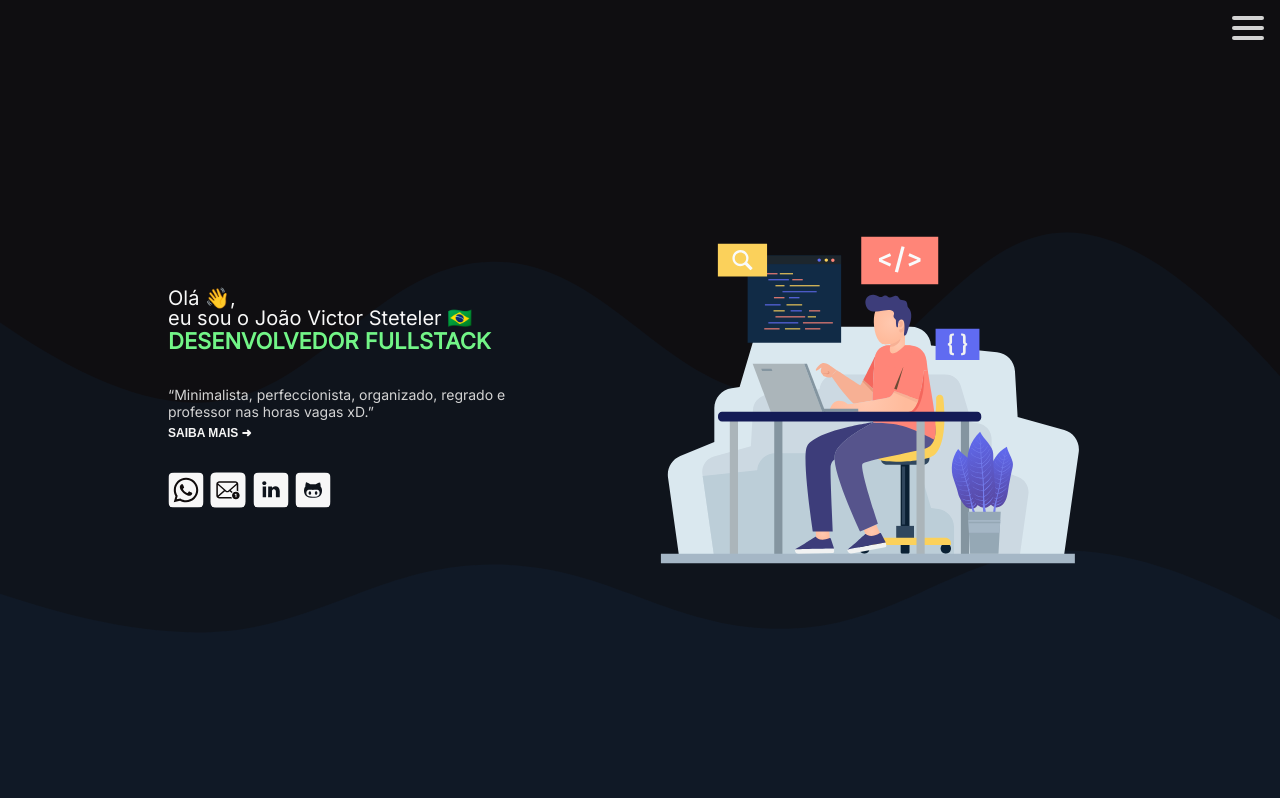
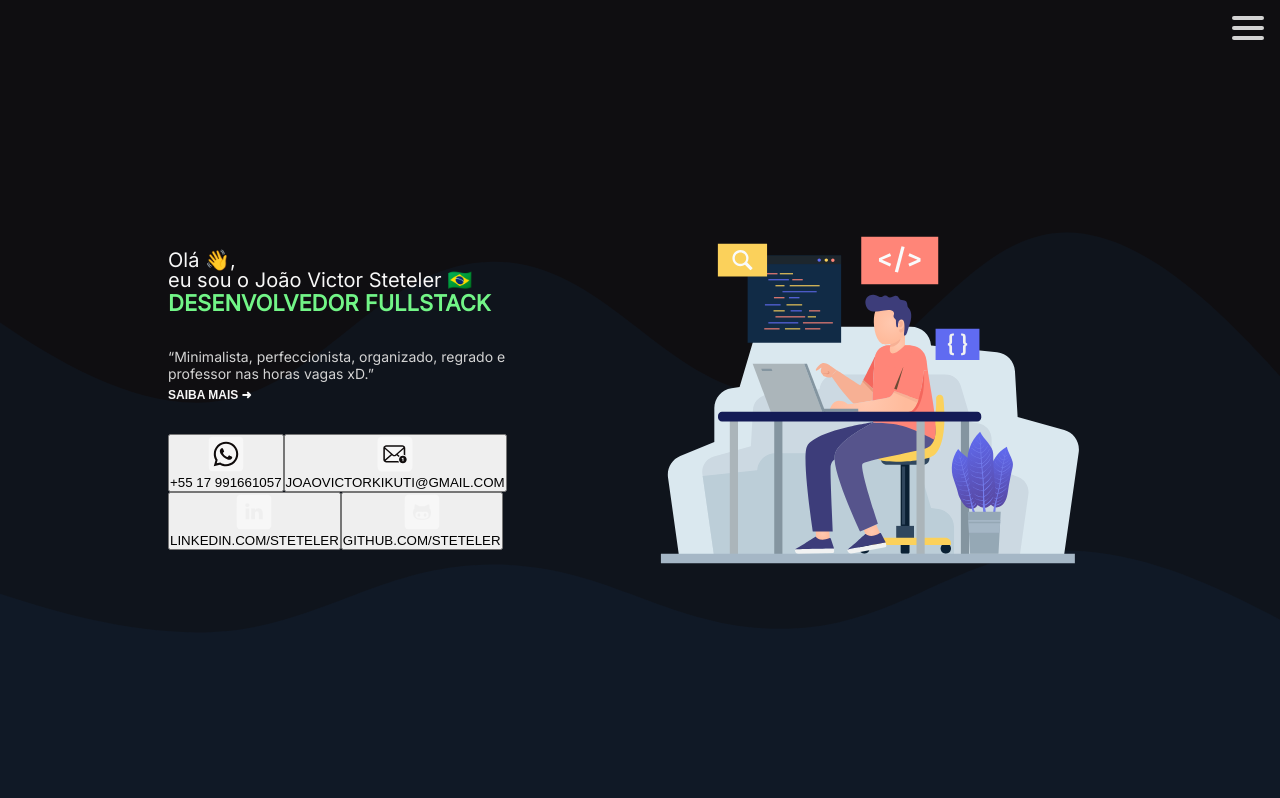
Before and after one commit to steteler/steteler-portfolio, a Next.js app: page / in a window 1280 px wide. Shown: the top 798 px of the page. Built offline with nearby package versions, Linux system fonts and the light colour scheme.

Commit message:
feat(components/contact): adicionado state no contact para criar efeito de click
ao clicar nos botões de contact ele faz um efeito, abre e mostra os links de contato

```diff
--- a/components/Contact/ContactContainer.jsx
+++ b/components/Contact/ContactContainer.jsx
@@ -1,17 +1,50 @@
-import styles from '@styles/Contact/ContactContainer.module.css';
+import { useCallback, useState } from 'react';
 import wppIcon from '@public/Contact/icon-wpp.svg';
 import emailIcon from '@public/Contact/icon-email.svg';
 import linkedinIcon from '@public/Contact/icon-linkedin.svg';
 import githubIcon from '@public/Contact/icon-github.svg';
+import styles from '@styles/Contact/ContactContainer.module.css';
 import ContactItem from './ContactItem';
 
 export default function ContactContainer({ align = 'left' }) {
+  const [contactId, setContactId] = useState(null);
+
+  const toggleOpen = useCallback((id) => {
+    setContactId((prevId) => (prevId === id ? null : id));
+  }, []);
+
   return (
-    <section className={styles['page-contact']} style={{ textAlign: align }}>
-      <ContactItem link="#" src={wppIcon.src} alt="Número whatsapp para contato" />
-      <ContactItem link="#" src={emailIcon.src} alt="Email para contato" />
-      <ContactItem link="#" src={linkedinIcon.src} alt="Linkedin para contato" />
-      <ContactItem link="#" src={githubIcon.src} alt="Github para contato" />
+    <section className={styles.contact} style={{ textAlign: align }}>
+      <ContactItem
+        text="+55 17 991661057"
+        src={wppIcon.src}
+        alt="Email para contato"
+        callBack={() => toggleOpen(1)}
+        isOpen={contactId === 1}
+      />
+      <ContactItem
+        text="joaovictorkikuti@gmail.com"
+        src={emailIcon.src}
+        alt="Email para contato"
+        callBack={() => toggleOpen(2)}
+        isOpen={contactId === 2}
+      />
+      <ContactItem
+        link="https://www.linkedin.com/in/steteler/"
+        text="linkedin.com/steteler"
+        src={linkedinIcon.src}
+        alt="Linkedin para contato"
+        callBack={() => toggleOpen(3)}
+        isOpen={contactId === 3}
+      />
+      <ContactItem
+        link="https://github.com/steteler"
+        text="github.com/steteler"
+        src={githubIcon.src}
+        alt="Github para contato"
+        callBack={() => toggleOpen(4)}
+        isOpen={contactId === 4}
+      />
     </section>
   );
 }
--- a/components/Contact/ContactItem.jsx
+++ b/components/Contact/ContactItem.jsx
@@ -3,10 +3,15 @@ import Link from 'next/link';
 import styles from '@styles/Contact/ContactItem.module.css';
 
 export default function ContactItem({
-  link, src, alt,
+  link = '',
+  src,
+  alt,
+  text,
+  callBack,
+  isOpen,
 }) {
   return (
-    <Link href={link}>
+    <button type="button" className={`${styles.contact__container} ${isOpen && styles.open}`}>
       <Image
         className={styles.contact__image}
         src={src}
@@ -14,7 +19,16 @@ export default function ContactItem({
         quality={100}
         width={36}
         height={36}
+        draggable={false}
+        onClick={callBack}
       />
-    </Link>
+      <Link
+        href={link}
+        target={link ? '_blank' : null}
+        className={styles.contact__link}
+      >
+        {text}
+      </Link>
+    </button>
   );
 }
```
